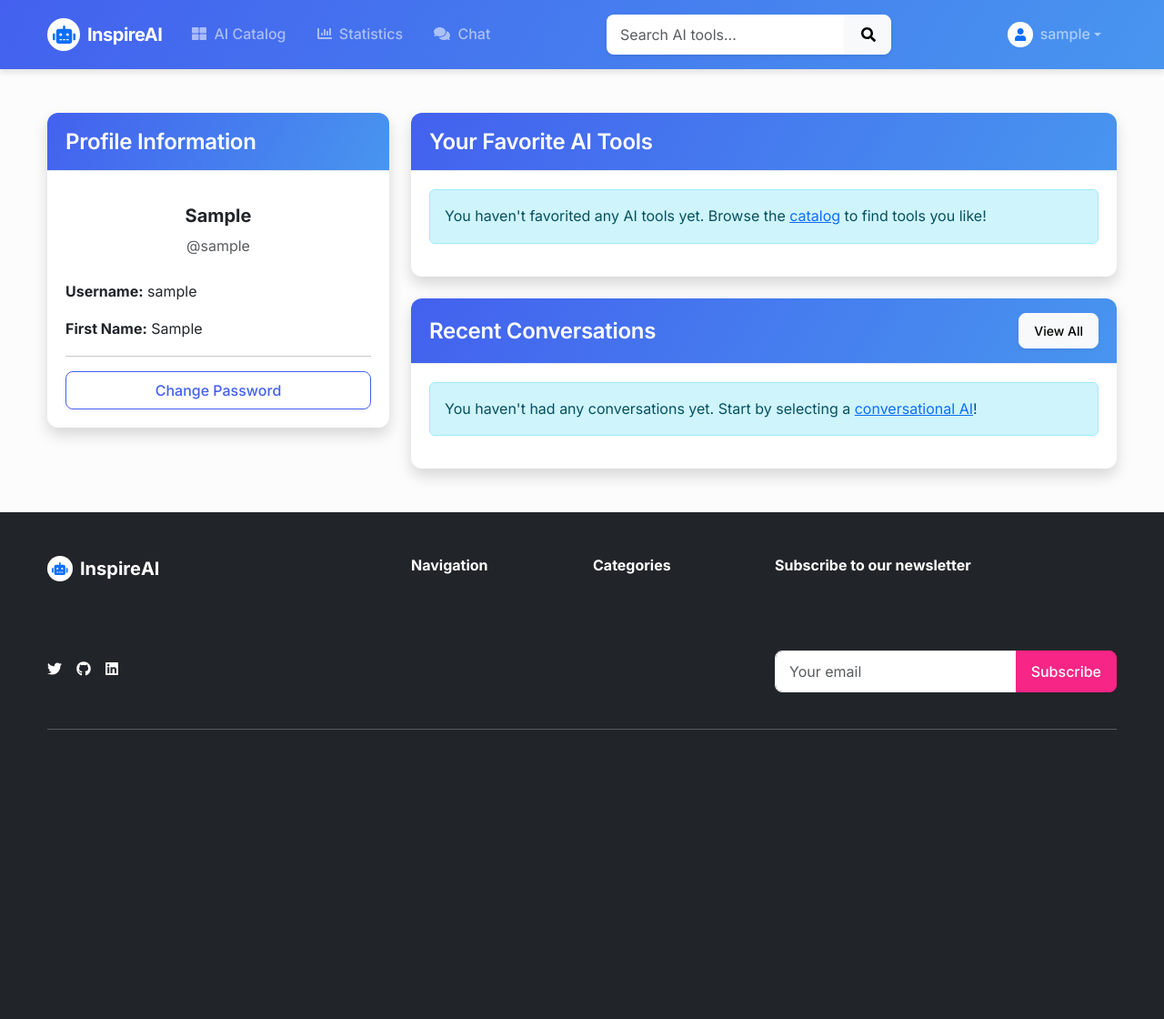
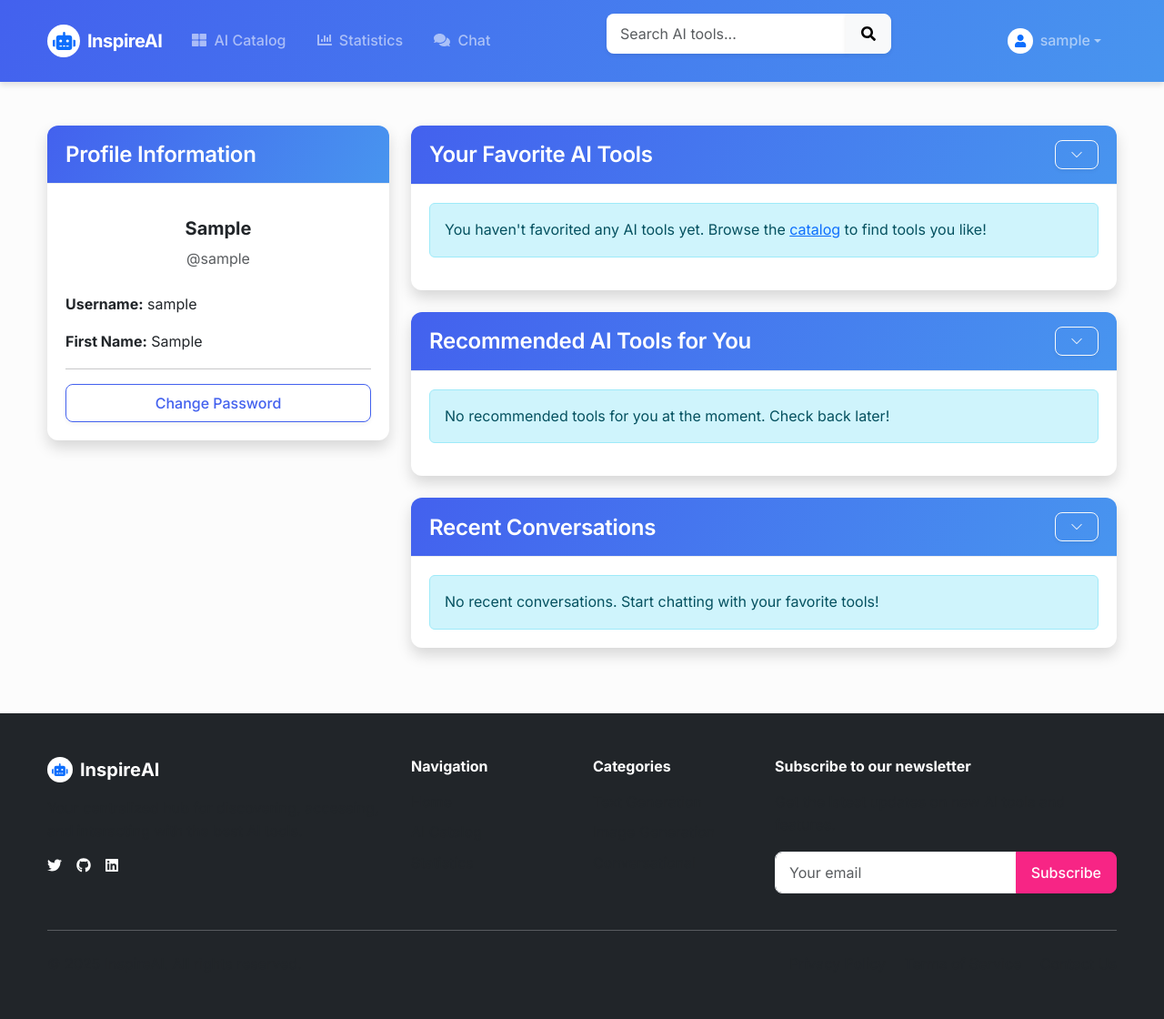
Before and after one commit to Mateoloperaortiz/ProyectoIntegrador1, a Django app: page /users/profile/ in a window 1280 px wide. Shown: the whole page at 91% size. Before the commit the page ends 802 px from the top, so only its background shows below. Run offline with Django 5.2, Linux system fonts and the light colour scheme; the visitor is signed in with stand-in values (Sample User, id 1); data that the repository does not hold is empty; some libraries are stand-ins or nearby versions.

Commit message:
recommendations

```diff
--- a/catalog/views.py
+++ b/catalog/views.py
@@ -12,19 +12,38 @@ from .constants import CATEGORY_CHOICES
 from interaction.models import Favorite
 import uuid
 
+
+def get_recommended_tools(user, current_tool=None, limit=4):
+    if not user.is_authenticated:
+        return AITool.objects.none()
+
+    # Obtener categorías de herramientas favoritas del usuario
+    favorite_tools = Favorite.objects.filter(user=user).values_list('tool__category', flat=True)
+    if not favorite_tools:
+        return AITool.objects.none()
+
+    # Seleccionar herramientas relacionadas por categoría
+    recommended = AITool.objects.annotate(avg_rating=Avg('ratings__stars')).filter(
+        category__in=favorite_tools
+    ).exclude(
+        id__in=Favorite.objects.filter(user=user).values_list('tool__id', flat=True)
+    )
+
+    if current_tool:
+        recommended = recommended.exclude(id=current_tool.id)
+
+    # Ordenar por calificación promedio y retornar solo `limit`
+    return recommended.order_by('-avg_rating')[:limit]
+
+
 class HomeView(TemplateView):
     template_name = 'catalog/home.html'
 
     def get_context_data(self, **kwargs):
         context = super().get_context_data(**kwargs)
 
-        # Featured tools sorted by popularity
         featured_tools = AITool.objects.filter(is_featured=True).order_by('-popularity')[:6]
-
-        # Popular tools sorted by popularity
         popular_tools = AITool.objects.all().order_by('-popularity')[:6]
-
-        # Latest tools sorted by popularity and date
         latest_tools = AITool.objects.all().order_by('-popularity', '-created_at')[:6]
 
         context.update({
@@ -34,7 +53,6 @@ class HomeView(TemplateView):
             'total_tools': AITool.objects.count()
         })
 
-        # Categories with counting
         categories = []
         for code, name in CATEGORY_CHOICES:
             count = AITool.objects.filter(category=code).count()
@@ -47,6 +65,7 @@ class HomeView(TemplateView):
         context['categories'] = sorted(categories, key=lambda x: x['count'], reverse=True)[:6]
 
         return context
+
 
 class CatalogView(ListView):
     model = AITool
@@ -70,7 +89,7 @@ class CatalogView(ListView):
             queryset = queryset.order_by('-name')
         elif sort_by == 'newest':
             queryset = queryset.order_by('-created_at')
-        else:  # Default to popularity (which is now the average rating)
+        else:
             queryset = queryset.order_by('-avg_rating')
 
         return queryset
@@ -81,6 +100,7 @@ class CatalogView(ListView):
         context['current_category'] = self.request.GET.get('category', '')
         context['current_sort'] = self.request.GET.get('sort_by', 'popularity')
         return context
+
 
 class ToolDetailView(DetailView):
     model = AITool
@@ -95,18 +115,19 @@ class ToolDetailView(DetailView):
         self.object = self.get_object()
         return ratingAI(request, id=self.object.id)
 
+
 def ratingAI(request: HttpRequest, id: uuid.UUID) -> HttpResponse:
     tool = get_object_or_404(
         AITool.objects.prefetch_related('ratings'),
         id=id
     )
 
-    related_tools = AITool.objects.filter(category=tool.category).exclude(id=tool.id)[:4]
-
     is_favorite = request.user.is_authenticated and Favorite.objects.filter(
         user=request.user,
         tool=tool
     ).exists()
+
+    recommended_tools = get_recommended_tools(request.user, current_tool=tool)
 
     if request.method == "POST" and request.user.is_authenticated:
         form = RatingForm(request.POST)
@@ -119,8 +140,6 @@ def ratingAI(request: HttpRequest, id: uuid.UUID) -> HttpResponse:
                     'comment': form.cleaned_data['comment']
                 }
             )
-
-            # Update AITool popularity
             avg_rating = tool.ratings.aggregate(Avg('stars'))['stars__avg']
             tool.popularity = round(avg_rating or 0, 1)
             tool.save(update_fields=['popularity'])
@@ -135,11 +154,12 @@ def ratingAI(request: HttpRequest, id: uuid.UUID) -> HttpResponse:
     return render(request, 'catalog/tool_detail.html', {
         'tool': tool,
         'is_favorite': is_favorite,
-        'related_tools': related_tools,
+        'recommended_tools': recommended_tools,
         'ratings': tool.ratings.select_related('user'),
         'average_rating': tool.popularity,
         'form': form
     })
+
 
 class SearchView(ListView):
     model = AITool
@@ -173,7 +193,7 @@ class SearchView(ListView):
                 queryset = queryset.order_by('-name')
             elif sort_by == 'newest':
                 queryset = queryset.order_by('-created_at')
-            else:  # Default to popularity (average rating)
+            else:
                 queryset = queryset.order_by('-avg_rating')
 
         return queryset
@@ -183,6 +203,7 @@ class SearchView(ListView):
         context['form'] = SearchForm(self.request.GET)
         context['search_query'] = self.request.GET.get('q', '')
         return context
+
 
 class StatisticsView(TemplateView):
     template_name = 'catalog/statistics.html'
--- a/templates/users/profile.html
+++ b/templates/users/profile.html
@@ -1,3 +1,6 @@
+
+<link href="https://cdn.jsdelivr.net/npm/bootstrap-icons@1.10.5/font/bootstrap-icons.css" rel="stylesheet">
+
 {% extends 'base/base.html' %}
 {% load django_bootstrap5 %}
 {% load static %}
@@ -25,19 +28,23 @@
                     <div class="d-grid">
                         <a href="{% url 'users:change_password' %}" class="btn btn-outline-primary">Change Password</a>
                     </div>
-
                 </div>
             </div>
         </div>
-
-
-
-        <!-- Favorites -->
+        <!-- Favorites Section -->
         <div class="col-lg-8">
+            <!-- Favorites Section -->
             <div class="card shadow mb-4">
-                <div class="card-header bg-primary text-white">
+                <div class="card-header bg-primary text-white d-flex justify-content-between align-items-center">
                     <h4 class="card-title mb-0">Your Favorite AI Tools</h4>
+                    <!-- Button to toggle the collapse -->
+                    <button class="btn btn-sm btn-outline-light toggle-arrow ms-auto" type="button"
+                            data-bs-toggle="collapse" data-bs-target="#favoritesSection"
+                            aria-expanded="true" aria-controls="favoritesSection">
+                        <i class="bi bi-chevron-down"></i>
+                    </button>
                 </div>
+                <div id="favoritesSection" class="collapse show">
                     <div class="card-body">
                         {% if favorites %}
                             <div class="row row-cols-1 row-cols-md-2 g-4">
@@ -71,32 +78,106 @@
                         {% endif %}
                     </div>
                 </div>
+            </div>
 
-            <!-- Recent Conversations -->
-            <div class="card shadow">
+            <!-- Recommended AI Tools Section -->
+            <div class="card shadow mb-4">
                 <div class="card-header bg-primary text-white d-flex justify-content-between align-items-center">
-                    <h4 class="card-title mb-0">Recent Conversations</h4>
-                    <a href="{% url 'interaction:conversation_list' %}" class="btn btn-sm btn-light">View All</a>
+                    <h4 class="card-title mb-0">Recommended AI Tools for You</h4>
+                    <!-- Button to toggle the collapse -->
+                    <button class="btn btn-sm btn-outline-light toggle-arrow ms-auto" type="button"
+                            data-bs-toggle="collapse" data-bs-target="#recommendedToolsSection"
+                            aria-expanded="true" aria-controls="recommendedToolsSection">
+                        <i class="bi bi-chevron-down"></i>
+                    </button>
+                </div>
+                <div id="recommendedToolsSection" class="collapse show">
+                    <div class="card-body">
+                        {% if recommended_tools %}
+                            <div class="row row-cols-1 row-cols-md-2 g-4">
+                                {% for tool in recommended_tools %}
+                                    <div class="col">
+                                        <div class="card h-100 ai-card">
+                                            <div class="ai-card-img-container">
+                                                {% if tool.image %}
+                                                    <img src="{{ tool.image.url }}" class="ai-card-img" alt="{{ tool.name }}">
+                                                {% else %}
+                                                    <img src="{% static 'images/placeholder.png' %}" class="ai-card-img" alt="{{ tool.name }}">
+                                                {% endif %}
                                             </div>
                                             <div class="card-body">
-                    <div class="list-group">
-                        {% for conversation in user.conversation_set.all|slice:":5" %}
-                            <a href="{% url 'interaction:conversation_detail' pk=conversation.id %}" class="list-group-item list-group-item-action">
-                                <div class="d-flex w-100 justify-content-between">
-                                    <h5 class="mb-1">{{ conversation.title }}</h5>
-                                    <small>{{ conversation.updated_at|date }}</small>
+                                                <span class="badge bg-primary rounded-pill category-badge mb-2">{{ tool.get_category_display }}</span>
+                                                <h5 class="card-title">{{ tool.name }}</h5>
+                                                <p class="card-text text-muted">{{ tool.description|truncatechars:60 }}</p>
                                             </div>
-                                <p class="mb-1">With {{ conversation.tool.name }}</p>
-                            </a>
-                        {% empty %}
-                            <div class="alert alert-info">
-                                <p class="mb-0">You haven't had any conversations yet. Start by selecting a <a href="{% url 'catalog:catalog' %}?category=CHAT">conversational AI</a>!</p>
+                                            <div class="card-footer d-flex justify-content-between align-items-center">
+                                                <a href="{% url 'catalog:tool_detail' tool.slug %}" class="btn btn-sm btn-outline-primary">View</a>
+                                            </div>
+                                        </div>
                                     </div>
                                 {% endfor %}
                             </div>
+                        {% else %}
+                            <div class="alert alert-info">
+                                <p class="mb-0">No recommended tools for you at the moment. Check back later!</p>
+                            </div>
+                        {% endif %}
                     </div>
                 </div>
             </div>
+
+            <!-- Recent Conversations Section -->
+            <div class="card shadow mb-4">
+                <div class="card-header bg-primary text-white d-flex justify-content-between align-items-center">
+                    <h4 class="card-title mb-0">Recent Conversations</h4>
+                    <button class="btn btn-sm btn-outline-light toggle-arrow" type="button"
+                            data-bs-toggle="collapse" data-bs-target="#recentConversationsSection"
+                            aria-expanded="true" aria-controls="recentConversationsSection">
+                        <i class="bi bi-chevron-down"></i>
+                    </button>
+
+                </div>
+                <div id="recentConversationsSection" class="collapse show">
+                    <div class="card-body">
+                        {% if conversations %}
+                            {% for chat in conversations %}
+                                <div class="mb-3">
+                                    <h5>{{ chat.title }}</h5>
+                                    <p class="text-muted">{{ chat.last_updated|date:"F j, Y, g:i a" }}</p>
+                                    <a href="{% url 'chat:chat_detail' chat.id %}" class="btn btn-sm btn-outline-primary">View Conversation</a>
+                                </div>
+                            {% endfor %}
+                        {% else %}
+                            <div class="alert alert-info mb-0">
+                                No recent conversations. Start chatting with your favorite tools!
+                            </div>
+                        {% endif %}
                     </div>
                 </div>
+            </div>
+
+        </div>
+
+    </div>
+</div>
+
+
+
+<script>
+    document.querySelectorAll('.toggle-arrow').forEach(button => {
+        const icon = button.querySelector('i');
+        const collapseTarget = document.querySelector(button.getAttribute('data-bs-target'));
+
+        collapseTarget.addEventListener('show.bs.collapse', () => {
+            icon.classList.remove('bi-chevron-down');
+            icon.classList.add('bi-chevron-up');
+        });
+
+        collapseTarget.addEventListener('hide.bs.collapse', () => {
+            icon.classList.remove('bi-chevron-up');
+            icon.classList.add('bi-chevron-down');
+        });
+    });
+</script>
+
 {% endblock %}
--- a/users/views.py
+++ b/users/views.py
@@ -12,6 +12,10 @@ from .models import CustomUser
 from django.views.generic import DetailView
 
 from interaction.models import Favorite
+from catalog.models import AITool
+from catalog.views import get_recommended_tools
+
+
 
 class RegisterView(CreateView):
     """
@@ -53,6 +57,11 @@ class ProfileView(LoginRequiredMixin, DetailView):
     def get_context_data(self, **kwargs):
         context = super().get_context_data(**kwargs)
         context['favorites'] = Favorite.objects.filter(user=self.request.user)
+
+          # Obtener las herramientas recomendadas para el usuario
+        recommended_tools = get_recommended_tools(self.request.user)
+        context['recommended_tools'] = recommended_tools
+
         return context
 class CustomPasswordChangeView(LoginRequiredMixin, PasswordChangeView):
     """
```
Also changed, not shown: templates/catalog/tool_detail.html (+11 -16 lines). Lines whose indentation alone changed are shown as unchanged.
